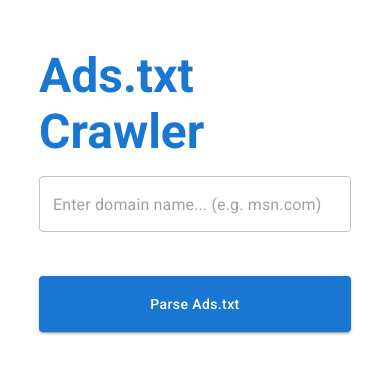
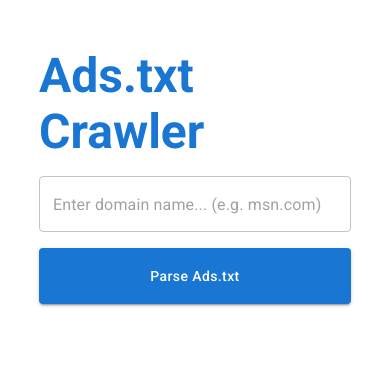
Before and after one commit to ayalasegal/ads-txt-analyzer, a React (Create React App) app in the folder client/: page / in a window 390 px wide. Shown: the top 374 px of the page. Built offline with nearby package versions, Linux system fonts and the light colour scheme.

Commit message:
change style

```diff
--- a/client/src/App.css
+++ b/client/src/App.css
@@ -18,6 +18,5 @@
 
   .input-button {
     width: 100%;
-    margin-top: 2em !important; /* Add margin to the top for space between elements */
   }
 }
```
